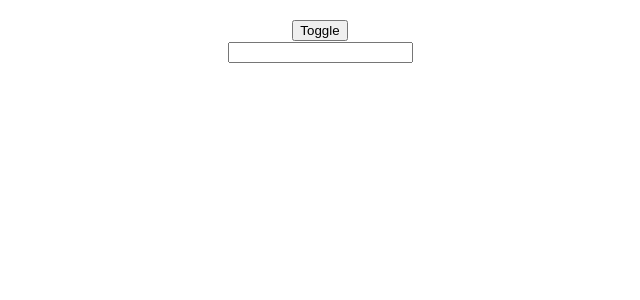
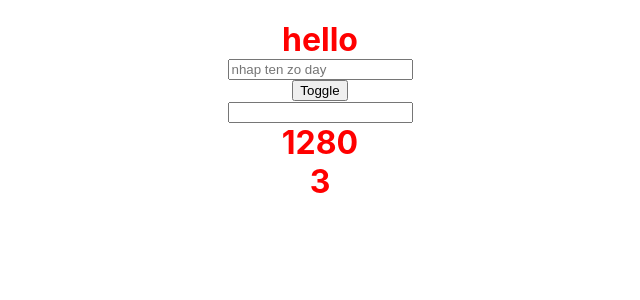
Before and after one commit to vietduongquoc/training-react, a React (Create React App) app in the folder my-app/: page / in a window 1280 px wide. Both pictures are taken after a click on the button "Toggle". Shown: the top 300 px of the page, without its empty margins (320-960 px from the left). Built offline with nearby package versions, Linux system fonts and the light colour scheme.

Commit message:
Implement element paragraph

```diff
--- /dev/null
+++ b/my-app/src/exam.js
@@ -0,0 +1,28 @@
+import { useEffect, useState } from "react";
+
+function Exams() {
+    const [countdown, setCountdown] = useState(5);
+
+    useEffect(() => {
+        const timeId = setInterval(() => {
+            setCountdown(prevState => prevState - 1);
+            console.log('Countdown..');
+        }, 1000);
+
+        return () => clearInterval(timeId);
+    }, []);
+
+    useEffect(() => {
+        if (countdown === 0) {
+            alert('Đã đếm đến 0!!!')
+        }
+    }, [countdown]);
+
+    return (
+        <div>
+            <h1>{countdown}</h1>
+        </div>
+    );
+}
+
+export default Exams;
--- a/my-app/src/index.js
+++ b/my-app/src/index.js
@@ -9,18 +9,22 @@
 import './tictactoe.css'
 import Game from './tictactoe';
 // import VideoPlayer from './useEffect'
+// import MyApp from './useContext';
 const root = ReactDOM.createRoot(document.getElementById('root'));
 root.render(
-  <React.StrictMode>
-    {/* <App /> */}
-    {/* <TodoList /> */}
-    {/* <Gallery /> */}
-    {/* <VideoPlayer /> */}
-    <Game />
-  </React.StrictMode>
+  // <React.StrictMode>
+
+  <Game />,
+  {/* </React.StrictMode> */ }
 );
 
-// If you want to start measuring performance in your app, pass a function
+// If you want to start measuring performance in your app pass a function
 // to log results (for example: reportWebVitals(console.log))
 // or send to an analytics endpoint. Learn more: https://bit.ly/CRA-vitals
 // reportWebVitals();
+
+{/* <App /> */ }
+{/* <TodoList /> */ }
+{/* <Gallery /> */ }
+{/* <VideoPlayer /> */ }
+{/* <MyApp /> */ }
--- a/my-app/src/tictactoe.js
+++ b/my-app/src/tictactoe.js
@@ -1,6 +1,6 @@
 import { useState } from 'react';
 import Content from './useEffect';
-
+import Exams from './exam';
 
 // function Square({ value, onSquareClick }) {
 //   return (
@@ -54,7 +54,16 @@
 //     </>
 //   );
 // }
-
+function Title() {
+  return(
+    <h1>hello</h1>
+  )
+}
+function Input() {
+  return(
+    <input placeholder='nhap ten zo day'/>
+  )
+}
 export default function Game() {
 //   const [history, setHistory] = useState([Array(9).fill(null)]);
 //   const [currentMove, setCurrentMove] = useState(0);
@@ -86,10 +95,14 @@
 //   });
   // console.log(handlePlay);
   const [show, setShow] = useState(false)
+  console.log('Click');
   return (
     <div className="game">
+      <Title />
+      <Input />
       <button onClick={() => setShow(!show)}>Toggle</button>
       {show && <Content />}
+      {show && <Exams />}
       {/* <div className="game-board">
         <Board xIsNext={xIsNext} squares={currentSquares} onPlay={handlePlay} />
       </div>
--- /dev/null
+++ b/my-app/src/useContext.js
@@ -0,0 +1,52 @@
+import { createContext, useContext, useState } from 'react';
+
+const ThemeContext = createContext(null);
+
+export default function MyApp() {
+  const [theme, setTheme] = useState('light');
+  return (
+    <ThemeContext.Provider value={theme}>
+      <Form />
+      <label>
+        <input
+          type="checkbox"
+          checked={theme === 'dark'}
+          onChange={(e) => {
+            setTheme(e.target.checked ? 'dark' : 'light')
+          }}
+        />
+        Use dark mode
+      </label>
+    </ThemeContext.Provider>
+  )
+}
+
+function Form({ children }) {
+  return (
+    <Panel title="Welcome">
+      <Button>Sign up</Button>
+      <Button>Log in</Button>
+    </Panel>
+  );
+}
+
+function Panel({ title, children }) {
+  const theme = useContext(ThemeContext);
+  const className = 'panel-' + theme;
+  return (
+    <section className={className}>
+      <h1>{title}</h1>
+      {children}
+    </section>
+  )
+}
+
+function Button({ children }) {
+  const theme = useContext(ThemeContext);
+  const className = 'button-' + theme;
+  return (
+    <button className={className}>
+      {children}
+    </button>
+  );
+}
--- a/my-app/src/useEffect.js
+++ b/my-app/src/useEffect.js
@@ -87,6 +87,18 @@
   useEffect(() => {
     document.title = title
   })
+  const [width, setWidth] = useState(window.innerWidth);
+  useEffect(() => {
+
+    const handleResize = () => {
+      setWidth(window.innerWidth)
+    }
+    window.addEventListener('resize', handleResize)
+
+    return (
+      window.removeEventListener('resize', handleResize)
+    )
+  }, [])
 
   return (
     <div>
@@ -94,6 +106,7 @@
         value={title}
         onChange={e => setTitle(e.target.value)}
       />
+      <h1 style={{ textAlign: 'center' }}>{width}</h1>
     </div>
   )
 
```
